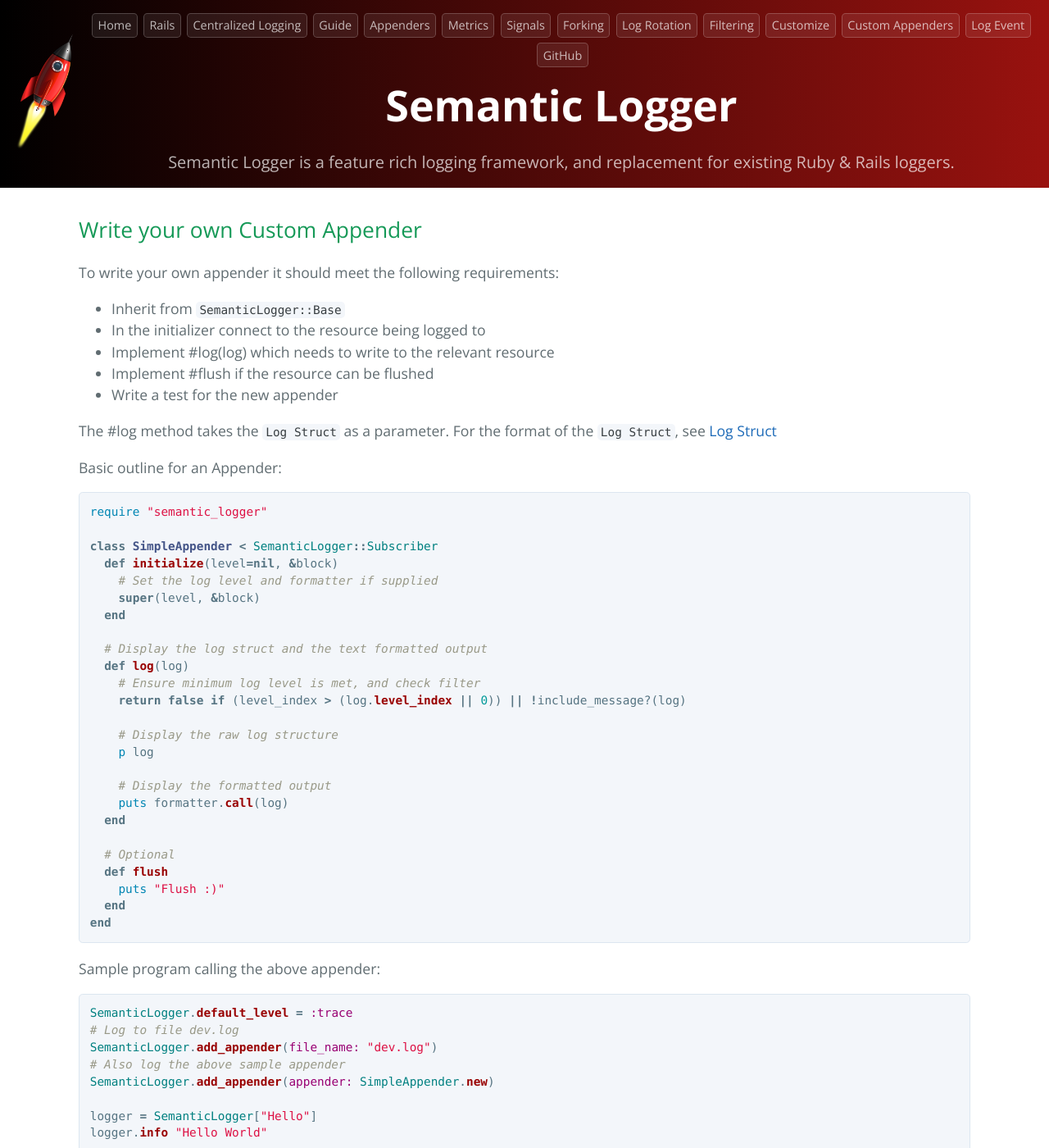
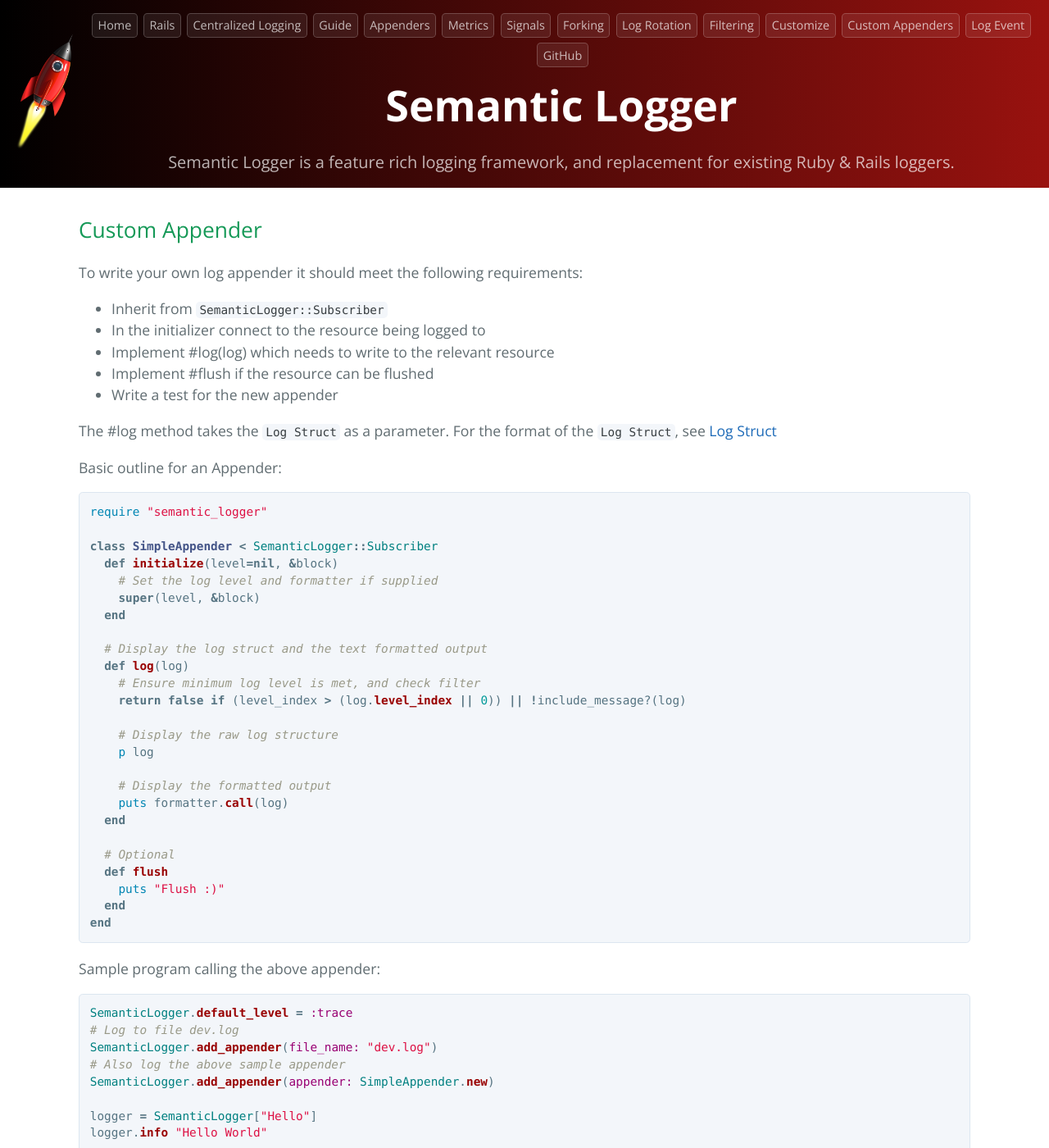
Before and after one commit to reidmorrison/semantic_logger, a Jekyll site: the page built from docs/custom_appenders.md, in a window 1280 px wide and 1400 px high. Shown: the whole window at 82% size. Built offline with Jekyll 4.4.1, drawn with Linux system fonts in a browser that asks for light colours; our own code applies the rules of GitHub Pages for plain Markdown files.

Commit message:
Update custom_appenders.md

```diff
--- a/docs/custom_appenders.md
+++ b/docs/custom_appenders.md
@@ -2,11 +2,11 @@
 layout: default
 ---
 
-## Write your own Custom Appender
+## Custom Appender
 
-To write your own appender it should meet the following requirements:
+To write your own log appender it should meet the following requirements:
 
-* Inherit from `SemanticLogger::Base`
+* Inherit from `SemanticLogger::Subscriber`
 * In the initializer connect to the resource being logged to
 * Implement #log(log) which needs to write to the relevant resource
 * Implement #flush if the resource can be flushed
```
Also changed, not shown: other parts of docs/custom_appenders.md (+1 -1 lines).
